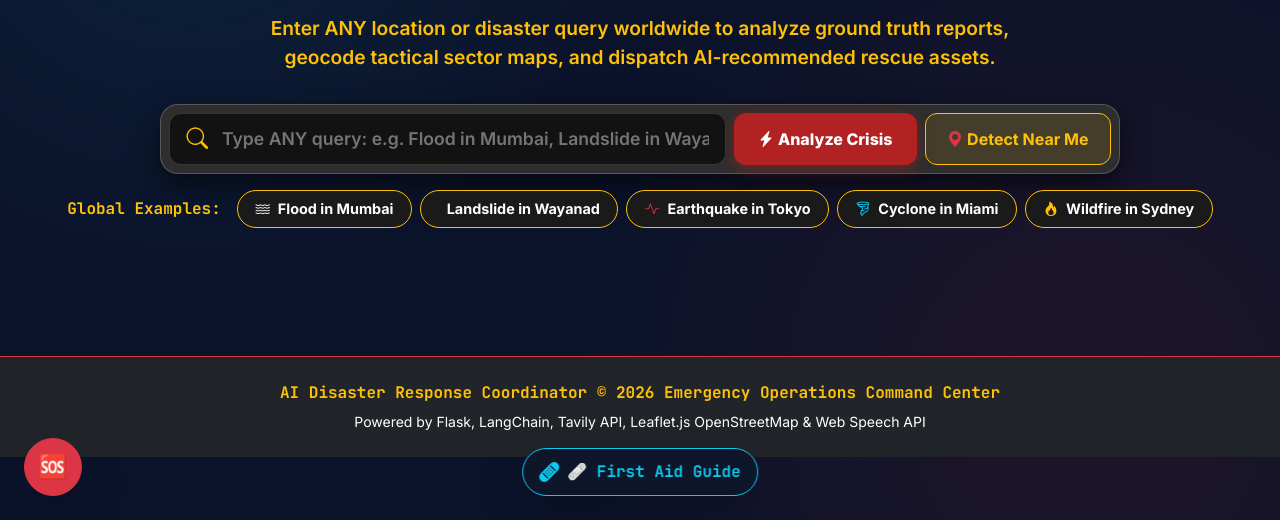
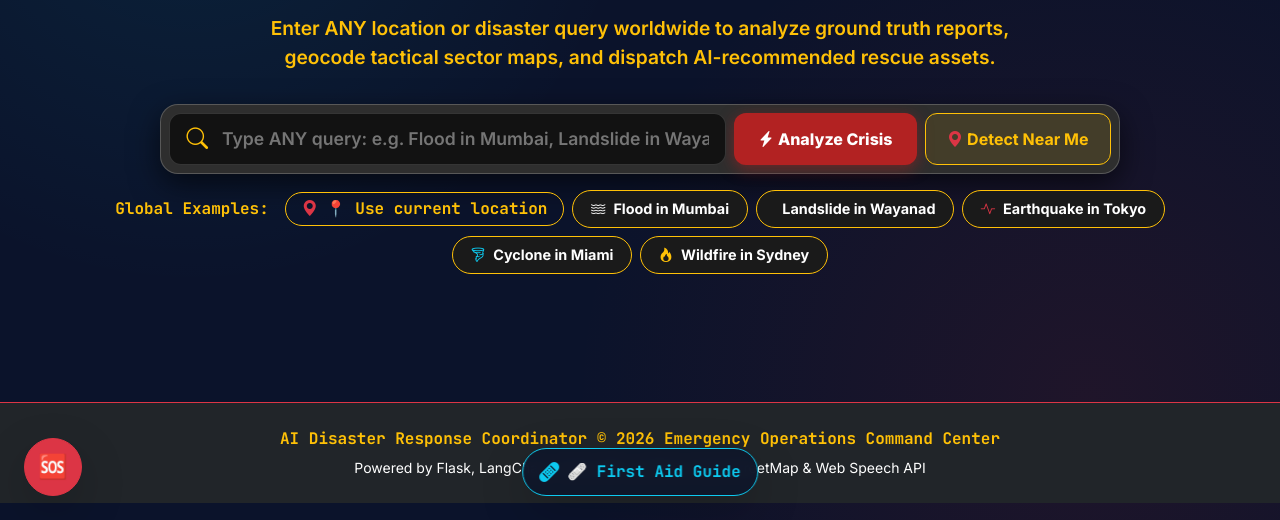
Before and after one commit to Vaibhavi0106/AI-Disaster-Response-Coordinator, a Flask app: page / in a window 1280 px wide. Shown: the part 280-800 px from the top of the page. Run offline with Flask 3, Linux system fonts and the light colour scheme; data that the repository does not hold is empty.

Commit message:
Add Use current location quick pill directly in example pills row

```diff
--- a/static/js/app.js
+++ b/static/js/app.js
@@ -1219,6 +1219,11 @@ function initNearbyDetection() {
         originalExamplesHtml = examplesRow.innerHTML;
     }
 
+    const useLocPill = document.getElementById('useCurrentLocationPill');
+    if (useLocPill && detectBtn) {
+        useLocPill.addEventListener('click', () => detectBtn.click());
+    }
+
     if (!detectBtn) return;
 
     detectBtn.addEventListener('click', () => {
@@ -1315,6 +1320,9 @@ function handleNearbyLookupResult(data) {
             <i class="bi bi-broadcast text-danger me-1"></i> ${escapeHtml(data.query)}
             <span class="badge ${alertBadgeClass} font-mono fs-8 ms-1" title="Verified by GDACS · Alert: ${escapeHtml(data.alert_level)}">🛰️ GDACS</span>
         </span>
+        <button id="useCurrentLocationPill" class="btn btn-outline-warning font-mono fs-7 fw-bold px-3 py-1 rounded-pill ms-2 d-inline-flex align-items-center gap-1" type="button">
+            <i class="bi bi-geo-alt-fill text-danger me-1"></i> 📍 Use current location
+        </button>
         <button id="resetToExamplesBtn" class="btn btn-link text-warning font-mono fs-7 p-0 ms-2 text-decoration-none" type="button">↺ Show generic examples</button>
     `;
 
@@ -1328,6 +1336,12 @@ function handleNearbyLookupResult(data) {
         });
     }
 
+    const detectBtn = document.getElementById('detectNearbyBtn');
+    const useLocPill = document.getElementById('useCurrentLocationPill');
+    if (useLocPill && detectBtn) {
+        useLocPill.addEventListener('click', () => detectBtn.click());
+    }
+
     const resetBtn = document.getElementById('resetToExamplesBtn');
     if (resetBtn) {
         resetBtn.addEventListener('click', restoreOriginalExamplePills);
@@ -1338,6 +1352,12 @@ function restoreOriginalExamplePills() {
     const examplesRow = document.getElementById('globalExamplesRow');
     if (examplesRow && originalExamplesHtml) {
         examplesRow.innerHTML = originalExamplesHtml;
+
+        const detectBtn = document.getElementById('detectNearbyBtn');
+        const useLocPill = document.getElementById('useCurrentLocationPill');
+        if (useLocPill && detectBtn) {
+            useLocPill.addEventListener('click', () => detectBtn.click());
+        }
 
         const samplePills = examplesRow.querySelectorAll('.sample-pill');
         const queryInput = document.getElementById('disasterQuery');
--- a/templates/index.html
+++ b/templates/index.html
@@ -118,6 +118,9 @@
             <!-- Global Quick Pills -->
             <div id="globalExamplesRow" class="d-flex justify-content-center flex-wrap align-items-center gap-2 mb-4">
                 <small class="text-warning fw-bold font-mono me-2 fs-6">Global Examples:</small>
+                <button id="useCurrentLocationPill" class="btn btn-outline-warning font-mono fs-7 fw-bold px-3 py-1 rounded-pill d-inline-flex align-items-center gap-1" type="button">
+                    <i class="bi bi-geo-alt-fill text-danger me-1"></i> 📍 Use current location
+                </button>
                 <span class="sample-pill" data-query="Flood in Mumbai"><i class="bi bi-water text-cyan"></i> Flood in Mumbai</span>
                 <span class="sample-pill" data-query="Landslide in Wayanad"><i class="bi bi-mountains text-warning"></i> Landslide in Wayanad</span>
                 <span class="sample-pill" data-query="Earthquake in Tokyo"><i class="bi bi-activity text-danger"></i> Earthquake in Tokyo</span>
```
